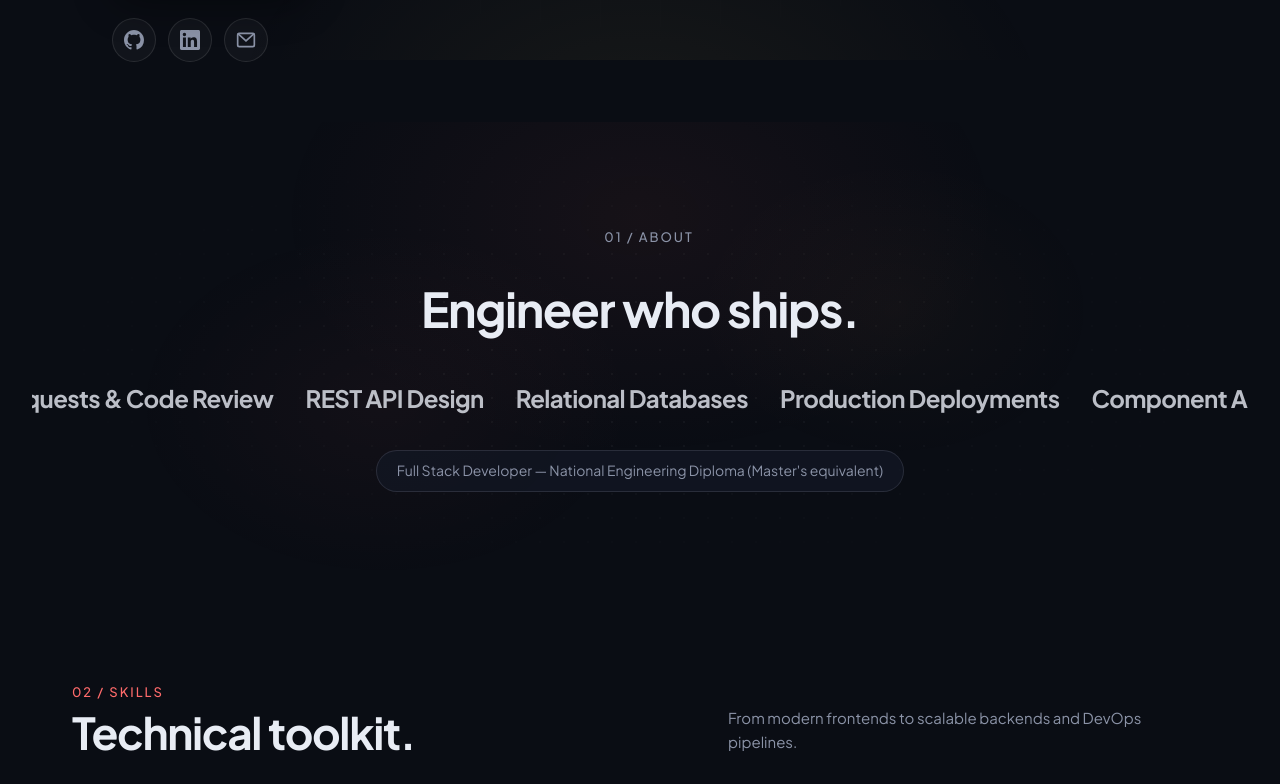
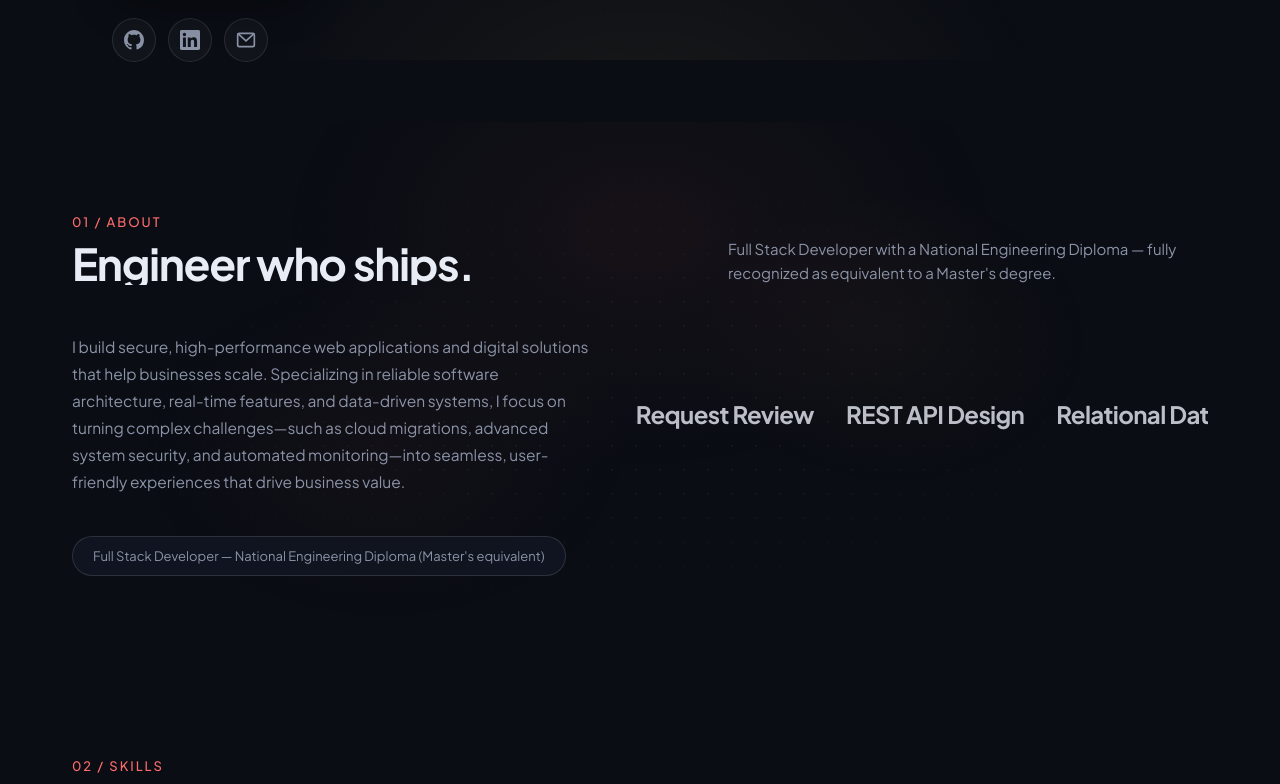
Before and after one commit to AmineMabrouk17/My-Portfolio, a Next.js app: page / in a window 1280 px wide. Shown: the part 740-1524 px from the top of the page. Built offline with nearby package versions, Linux system fonts and the light colour scheme.

Commit message:
style(about): align About to the shared section pattern
Drops the centered marquee-only treatment for the same label/headline/sub
header as every other section, surfaces the bio paragraph that was
sr-only, and localises the marquee and diploma badge.

```diff
--- a/src/components/sections/About.tsx
+++ b/src/components/sections/About.tsx
@@ -5,72 +5,54 @@ import ScrollReveal from "@/components/ui/ScrollReveal";
 import { AnimatedText } from "@/components/motion/animated-text";
 import Marquee from "@/components/Marquee";
 
-const MARQUEE_ROWS = [
-  [
-    "Clean Architecture",
-    "Automated CI/CD",
-    "Pull Requests & Code Review",
-    "REST API Design",
-    "Relational Databases",
-    "Production Deployments",
-    "Component Architecture",
-    "Automated Testing",
-    "GitHub Issues & Tracking",
-  ],
-];
-
 export default function About() {
   const { t } = useI18n();
+  const words = t("about.marquee")
+    .split("•")
+    .map((word) => word.trim())
+    .filter(Boolean);
 
   return (
-    <section id="about" className="relative py-[100px] max-lg:py-[80px] overflow-hidden">
+    <section id="about" className="relative py-[90px] max-lg:py-[70px] overflow-hidden">
       <div className="about-glow" />
       <div className="about-texture" />
 
-      <div className="relative mx-auto px-8 text-center">
+      <div className="relative mx-auto max-w-[1200px] px-8">
+        {/* Same header grammar as every other section — About is not a
+            centered exception. */}
         <ScrollReveal>
-          <div className="inline-flex items-center gap-2.5 mb-8">
-            <span className="relative flex h-2 w-2">
-              <span
-                className="absolute inline-flex h-full w-full rounded-full opacity-75"
-                style={{
-                  backgroundColor: "var(--color-accent-dim)",
-                  animation: "pulse-dot 2s ease-in-out infinite",
-                }}
+          <div className="mb-12 flex items-end justify-between flex-wrap gap-5">
+            <div>
+              <div className="text-[var(--color-accent)] text-[13px] font-medium tracking-[0.15em] mb-2">
+                {t("about.num")}
+              </div>
+              <AnimatedText
+                as="h2"
+                text={t("about.h2")}
+                className="text-[clamp(30px,4vw,44px)] font-bold tracking-[-0.03em] leading-none"
               />
-              <span
-                className="relative inline-flex h-2 w-2 rounded-full"
-                style={{ backgroundColor: "var(--color-accent-dim)" }}
-              />
-            </span>
-            <span className="text-[13px] font-medium tracking-[0.15em] uppercase text-[var(--color-muted)]">
-              {t("about.num")}
-            </span>
+            </div>
+            <p className="max-w-[480px] text-[15px] text-[var(--color-muted)]">
+              {t("about.sub")}
+            </p>
           </div>
         </ScrollReveal>
 
+        <div className="grid gap-10 lg:grid-cols-[minmax(0,1fr)_minmax(0,1.1fr)] lg:items-center">
+          <ScrollReveal>
+            <p className="max-w-[62ch] text-[15.5px] leading-[1.75] text-[var(--color-muted)]">
+              {t("about.bio")}
+            </p>
+          </ScrollReveal>
+
+          <ScrollReveal delay={80}>
+            <Marquee rows={[words]} />
+          </ScrollReveal>
+        </div>
+
         <ScrollReveal>
-          <AnimatedText
-            as="h2"
-            text={t("about.h2")}
-            className="text-[clamp(2rem,4vw,3rem)] font-bold tracking-[-0.03em] leading-tight mb-8 text-[var(--color-text)]"
-          />
-        </ScrollReveal>
-
-        {/* SEO / screen-reader paragraph */}
-        <p className="sr-only">
-          {t("about.bio")} {t("about.sub")}
-        </p>
-
-        {/* Marquee rows (two) */}
-        <ScrollReveal>
-          <Marquee rows={MARQUEE_ROWS} className="mb-6" />
-        </ScrollReveal>
-
-        {/* Static diploma badge */}
-        <ScrollReveal>
-          <p className="inline-block rounded-full border border-[var(--color-muted)]/20 bg-[var(--color-surface)]/60 px-5 py-2 text-[14px] leading-[1.7] text-[var(--color-muted)]">
-            Full Stack Developer — National Engineering Diploma (Master&apos;s equivalent)
+          <p className="mt-10 inline-block rounded-full border border-[var(--color-border-2)] bg-[var(--color-surface)]/60 px-5 py-2 text-[13px] leading-[1.7] text-[var(--color-muted)]">
+            {t("about.diploma")}
           </p>
         </ScrollReveal>
       </div>
```
